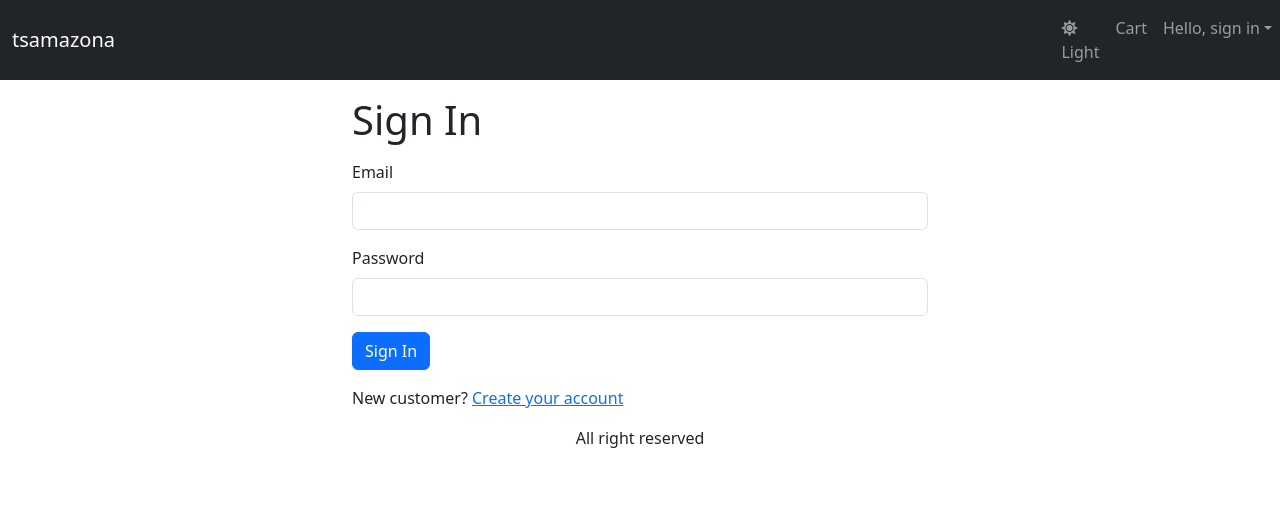
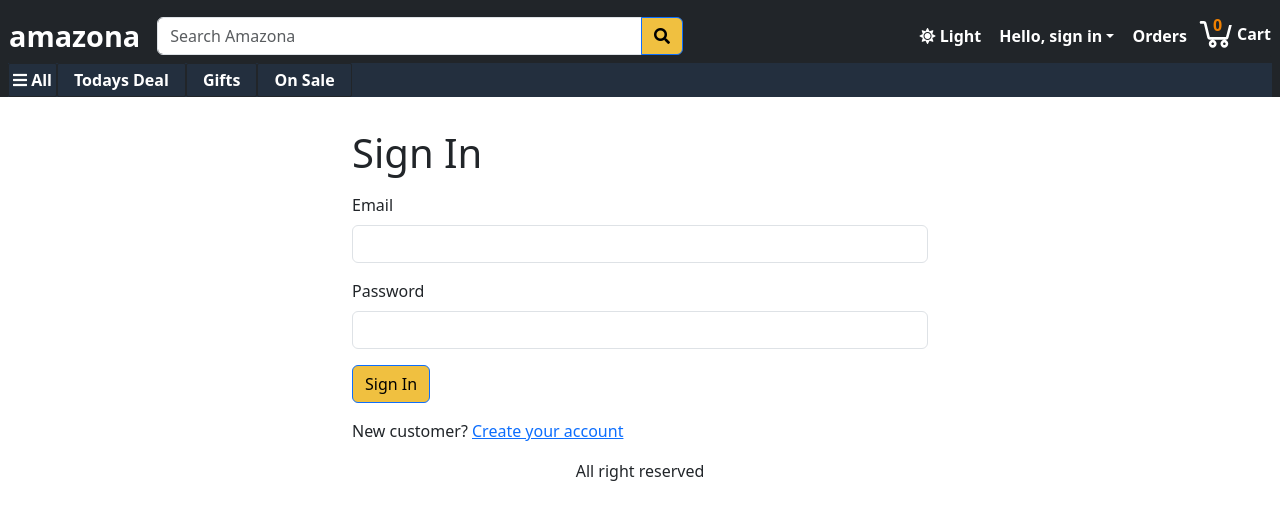
Before and after one commit to alimoinijazani/ts-mern-amazona, a React (Vite) app in the folder frontend/: page /signin in a window 1280 px wide. Shown: the top 520 px of the page. Built offline with nearby package versions, Linux system fonts and the light colour scheme.

Commit message:
make like amazon

```diff
--- a/frontend/src/App.tsx
+++ b/frontend/src/App.tsx
@@ -5,6 +5,7 @@
 import { ToastContainer } from 'react-toastify';
 import 'react-toastify/dist/ReactToastify.css';
 import { LinkContainer } from 'react-router-bootstrap';
+import SearchBox from './components/SearchBox';
 function App() {
   const {
     state: { mode, cart, userInfo },
@@ -29,29 +30,31 @@
     <div className="d-flex flex-column vh-100">
       <ToastContainer position="bottom-center" limit={1} />
       <header>
-        <Navbar bg="dark" variant="dark" expand="lg">
-          <Container>
-            <LinkContainer to="/">
-              <Navbar.Brand>tsamazona</Navbar.Brand>
+        <Navbar
+          className="d-flex flex-column align-items-stretch p-2 pb-0 mb-3"
+          bg="dark"
+          variant="dark"
+          expand="lg"
+        >
+          <div className="d-flex justify-content-between align-items-center">
+            <LinkContainer to="/" className="header-link">
+              <Navbar.Brand>amazona</Navbar.Brand>
             </LinkContainer>
-          </Container>
-          <Nav>
+            <SearchBox />
+
+            <Navbar.Collapse>
+              <Nav className="w-100 justify-content-end">
                 <Link
                   to="#"
                   className="nav-link header-link"
                   onClick={switchModeHandler}
                 >
-              <i className={mode === 'light' ? 'fa fa-sun' : 'fa fa-moon'}></i>{' '}
+                  <i
+                    className={mode === 'light' ? 'fa fa-sun' : 'fa fa-moon'}
+                  ></i>{' '}
                   {mode === 'light' ? 'Light' : 'Dark'}
                 </Link>
-            <Link to="/cart" className="nav-link">
-              Cart
-              {cart.cartItems.length > 0 && (
-                <Badge pill bg="danger">
-                  {cart.cartItems.reduce((a, c) => a + c.quantity, 0)}
-                </Badge>
-              )}
-            </Link>
+
                 {userInfo ? (
                   <NavDropdown
                     className="header-link"
@@ -80,7 +83,44 @@
                     </LinkContainer>
                   </NavDropdown>
                 )}
+                <Link to="/orderhistory" className="nav-link header-link">
+                  Orders
+                </Link>
+                <Link to="/cart" className="nav-link header-link p-0">
+                  {
+                    <span className="cart-badge">
+                      {cart.cartItems.reduce((a, c) => a + c.quantity, 0)}
+                    </span>
+                  }
+                  <svg
+                    fill="#ffffff"
+                    viewBox="130 150 200 300"
+                    width="40px"
+                    height="40px"
+                  >
+                    <path d="M 110.164 188.346 C 104.807 188.346 100.437 192.834 100.437 198.337 C 100.437 203.84 104.807 208.328 110.164 208.328 L 131.746 208.328 L 157.28 313.233 C 159.445 322.131 167.197 328.219 176.126 328.219 L 297.409 328.219 C 306.186 328.219 313.633 322.248 315.951 313.545 L 341.181 218.319 L 320.815 218.319 L 297.409 308.237 L 176.126 308.237 L 150.592 203.332 C 148.426 194.434 140.675 188.346 131.746 188.346 L 110.164 188.346 Z M 285.25 328.219 C 269.254 328.219 256.069 341.762 256.069 358.192 C 256.069 374.623 269.254 388.165 285.25 388.165 C 301.247 388.165 314.431 374.623 314.431 358.192 C 314.431 341.762 301.247 328.219 285.25 328.219 Z M 197.707 328.219 C 181.711 328.219 168.526 341.762 168.526 358.192 C 168.526 374.623 181.711 388.165 197.707 388.165 C 213.704 388.165 226.888 374.623 226.888 358.192 C 226.888 341.762 213.704 328.219 197.707 328.219 Z M 197.707 348.201 C 203.179 348.201 207.434 352.572 207.434 358.192 C 207.434 363.812 203.179 368.183 197.707 368.183 C 192.236 368.183 187.98 363.812 187.98 358.192 C 187.98 352.572 192.236 348.201 197.707 348.201 Z M 285.25 348.201 C 290.722 348.201 294.977 352.572 294.977 358.192 C 294.977 363.812 290.722 368.183 285.25 368.183 C 279.779 368.183 275.523 363.812 275.523 358.192 C 275.523 352.572 279.779 348.201 285.25 348.201 Z" />
+                  </svg>
+                  <span>Cart</span>
+                </Link>
               </Nav>
+            </Navbar.Collapse>
+          </div>
+          <div className="sub-header">
+            <div className="d-flex">
+              <Link to="#" className="nav-link header-link p-1">
+                <i className="fas fa-bars"></i> All
+              </Link>
+              {['Todays Deal', 'Gifts', 'On Sale'].map((x) => (
+                <Link
+                  key={x}
+                  className="nav-link header-link p-1 px-3"
+                  to={`/search?tag=${x}`}
+                >
+                  {x}
+                </Link>
+              ))}
+            </div>
+          </div>
         </Navbar>
       </header>
       <main>
--- /dev/null
+++ b/frontend/src/components/SearchBox.tsx
@@ -0,0 +1,31 @@
+import React, { useState } from 'react';
+import { Button, Form, FormControl, InputGroup } from 'react-bootstrap';
+import { useNavigate } from 'react-router-dom';
+
+export default function SearchBox() {
+  const navigate = useNavigate();
+  const [query, setQuery] = useState('');
+
+  const submitHandler = (e: React.SyntheticEvent) => {
+    e.preventDefault();
+    navigate(query ? `/search?query=${query}` : '/search');
+  };
+  return (
+    <Form className="flex-grow-1 d-flex me-auto" onSubmit={submitHandler}>
+      <InputGroup>
+        <FormControl
+          type="text"
+          name="q"
+          id="q"
+          placeholder="Search Amazona"
+          aria-label="Search Amazona"
+          aria-describedby="button-search"
+          onChange={(e) => setQuery(e.target.value)}
+        ></FormControl>
+        <Button variant="outline-primary" type="submit" id="button-search">
+          <i className="fas fa-search"></i>
+        </Button>
+      </InputGroup>
+    </Form>
+  );
+}
--- a/frontend/src/index.css
+++ b/frontend/src/index.css
@@ -36,3 +36,89 @@
   left: auto;
   right: 1px;
 }
+/* header */
+
+.navbar-brand {
+  font-weight: bold;
+  font-size: 1.8rem;
+}
+
+a.header-link,
+.header-link > a {
+  border: 1px rgb(33, 37, 41) solid;
+  border-radius: 2px;
+  color: white !important;
+  font-weight: bold;
+}
+
+a.header-link:hover,
+.header-link > a:hover {
+  color: white;
+  border: 1px white solid;
+}
+
+.header .dropdown-menu,
+.header .dropdown-item {
+  color: black !important;
+  background-color: white;
+}
+.header .dropdown-item a:hover {
+  border: 1px rgb(33, 37, 41) solid;
+}
+.sub-header {
+  background-color: #232f3e;
+}
+
+.cart-badge {
+  position: absolute;
+  color: #f08000;
+  font-weight: bold;
+  margin-left: 16px;
+  margin-top: -3px;
+}
+.btn-primary,
+.btn-outline-primary {
+  background-color: #f0c040;
+  color: #000000;
+}
+
+/* header */
+
+.navbar-brand {
+  font-weight: bold;
+  font-size: 1.8rem;
+}
+
+a.header-link,
+.header-link > a {
+  border: 1px rgb(33, 37, 41) solid;
+  border-radius: 2px;
+  color: white !important;
+  font-weight: bold;
+}
+
+a.header-link:hover,
+.header-link > a:hover {
+  color: white;
+  border: 1px white solid;
+}
+
+.header .dropdown-menu,
+.header .dropdown-item {
+  color: black !important;
+  background-color: white;
+}
+.header .dropdown-item a:hover {
+  border: 1px rgb(33, 37, 41) solid;
+}
+.sub-header {
+  background-color: #232f3e;
+}
+
+.cart-badge {
+  position: absolute;
+  color: #f08000;
+  font-weight: bold;
+  margin-left: 16px;
+  margin-top: -3px;
+}
```
Lines whose indentation alone changed are shown as unchanged.
